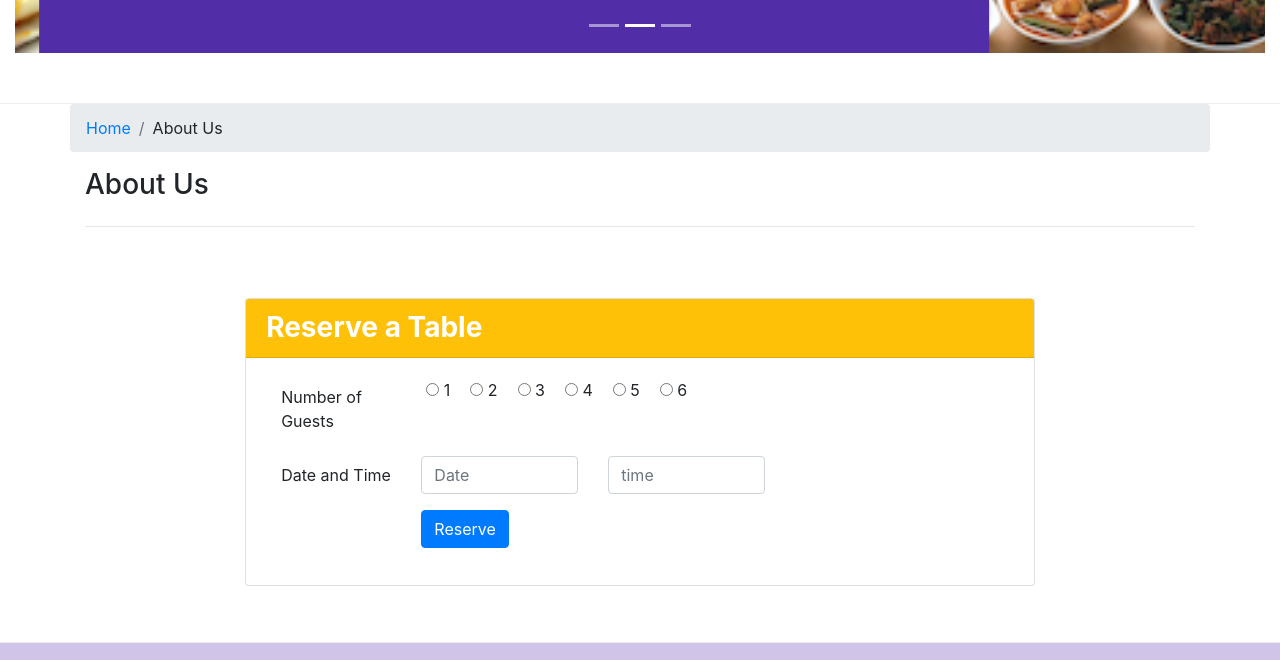
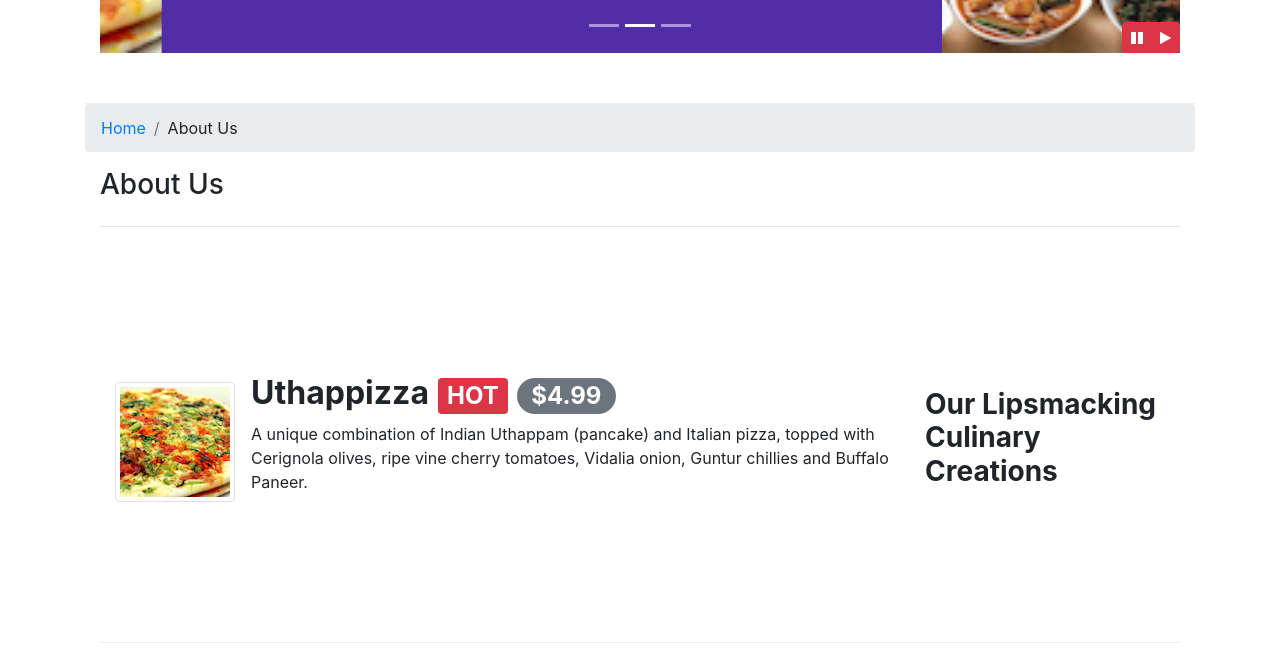
Before and after one commit to haroonfayyaz17/Bootstrap_Javascript, a website: page index.html in a window 1280 px wide. Shown: the part 631-1291 px from the top of the page. Drawn offline with nearby package versions, Linux system fonts and the light colour scheme.

Commit message:
Bootstrap JQuery

```diff
--- a/css/styles.css
+++ b/css/styles.css
@@ -68,6 +68,13 @@ input.radio {
     min-height: 300px;
 }
 
+#carouselButton {
+    right: 0px;
+    position: absolute;
+    bottom: 0px;
+    z-index: 1;
+}
+
 
 /*
 hr{
--- a/index.html
+++ b/index.html
@@ -4,7 +4,6 @@
 <head>
     <title>Ristorante Con Fusion</title>
     <link rel="stylesheet" href="node_modules/bootstrap/dist/css/bootstrap.min.css">
-    <link rel="stylesheet" type="text/css" href="css/style.css">
     <link rel="stylesheet" href="node_modules/font-awesome/css/font-awesome.min.css">
     <link rel="stylesheet" href="node_modules/bootstrap-social/bootstrap-social.css">
     <link href="css/styles.css" rel="stylesheet">
@@ -124,13 +123,30 @@
                                     </label>
                         </div>
                         <div class="form-group row">
-                            <label class="col-md-3 col-form-label">Section</label>
+                            <label for="section" class="col-md-3 col-form-label">Section</label>
+                            <div class="col-12 col-md-4">
+                                <div class="btn-group btn-group-toggle" data-toggle="buttons">
                                     <label class="btn btn-success active">
-                                <input class="d-none" type="radio" name="smokingOpt" id="smokingOpt">Non-Smoking
+                                                <input
+                                                    type="radio"
+                                                    name="smokingOpt"
+                                                    id="smokingOpt"
+                                                    autocomplete="off"
+                                                    checked
+                                                >
+                                                Non-Smoking
                                             </label>
                                     <label class="btn btn-danger">
-                                <input class="d-none"  type="radio" name="smokingOpt" id="smokingOpt">Smoking
+                                                <input
+                                                    type="radio"
+                                                    name="smokingOpt"
+                                                    id="smokingOpt"
+                                                    autocomplete="off"
+                                                >
+                                                Smoking
                                             </label>
+                                </div>
+                            </div>
                         </div>
                         <div class="form-group row">
                             <label for="date" class="col-md-3 col-form-label">Date and Time</label>
@@ -175,6 +191,7 @@
         </div>
     </header>
     <div>
+        <div class="container">
             <div class="row row-content">
                 <div class="col">
                     <div id="mycarousel" class="carousel slide" data-ride="carousel">
@@ -219,13 +236,21 @@
                                 <li data-target="#mycarousel" data-slide-to="2"></li>
                             </ol>
                         </div>
-                </div>
                         <a class="carousel-control-prev" href="#mycarousel" role="button" data-slide="prev">
                             <span class="carousel-control-prev-icon"></span>
                         </a>
                         <a class="carousel-control-next" href="#mycarousel" role="button" data-slide="next">
                             <span class="carousel-control-next-icon"></span>
                         </a>
+                        <div class="btn-group" id="carouselButton">
+                            <button class="btn btn-danger btn-sm" id="carousel-pause">
+                                        <span class="fa fa-pause"></span>
+                                    </button>
+                            <button class="btn btn-danger btn-sm" id="carousel-play">
+                                        <span class="fa fa-play"></span>
+                                    </button>
+                        </div>
+                    </div>
                 </div>
             </div>
             <div class="container">
@@ -242,7 +267,7 @@
                 </div>
                 <hr>
             </div>
-        <!-- <div class="container">
+            <div class="container">
                 <div class="row row-content align-items-center">
                     <div class="col-sm-4 col-md-3">
                         <h3>
@@ -301,61 +326,6 @@
                                         Award winning three-star Michelin chef with wide International experience having worked closely with whos-who in the culinary world, he specializes in creating mouthwatering Indo-Italian fusion experiences.
                                     </p>
                                 </div>
-                        </div>
-                    </div>
-                </div> -->
-        <div class="row row-content d-flex align-items-center justify-content-center">
-            <div class="card" id="reserve">
-                <h3 class="card-header bg-warning text-white">
-                    <b>Reserve a Table</b>
-                </h3>
-                <div class="card-body">
-                    <div class="col-12 col-md-9">
-                        <form action="">
-                            <div class="form-group row">
-                                <label class="col-md-3 col-form-label">Number of Guests</label>
-                                <label class="radio-inline">
-                                            <input type="radio" name="optradio">
-                                            1
-                                        </label>
-                                <label class="radio-inline">
-                                            <input type="radio" name="optradio">
-                                            2
-                                        </label>
-                                <label class="radio-inline">
-                                            <input type="radio" name="optradio">
-                                            3
-                                        </label>
-                                <label class="radio-inline">
-                                            <input type="radio" name="optradio">
-                                            4
-                                        </label>
-                                <label class="radio-inline">
-                                            <input type="radio" name="optradio">
-                                            5
-                                        </label>
-                                <label class="radio-inline">
-                                            <input type="radio" name="optradio">
-                                            6
-                                        </label>
-                            </div>
-                            <div class="form-group row">
-                                <label for="date" class="col-md-3 col-form-label">Date and Time</label>
-                                <div class="col-md-4">
-                                    <input type="text" class="form-control" id="date" name="date" placeholder="Date">
-                                </div>
-                                <div class="col-md-4">
-                                    <input type="text" class="form-control" id="time" name="time" placeholder="time">
-                                </div>
-                            </div>
-                            <div class="form-group row">
-                                <div class="offset-md-3 col-md-9">
-                                    <button type="submit" class="btn btn-primary">Reserve</button>
-                                </div>
-                            </div>
-                        </form>
-                    </div>
-                    <div class="col-12 col-md"></div>
                             </div>
                         </div>
                     </div>
@@ -433,5 +403,21 @@
 <script src="node_modules/jquery/dist/jquery.slim.min.js"></script>
 <script src="node_modules/popper.js/dist/umd/popper.min.js"></script>
 <script src="node_modules/bootstrap/dist/js/bootstrap.min.js"></script>
+<script>
+    $(document).ready(function() {
+        $("#mycarousel").carousel({
+            interval: 100
+        });
+        $("#carousel-pause").click(function() {
+            console.log('yes');
+            $("#mycarousel").carousel('pause');
+        });
+        $("#carousel-play").click(function() {
+            console.log('yes1');
+
+            $("#mycarousel").carousel('cycle');
+        });
+    });
+</script>
 
 </html>
```
Lines whose indentation alone changed are shown as unchanged.
